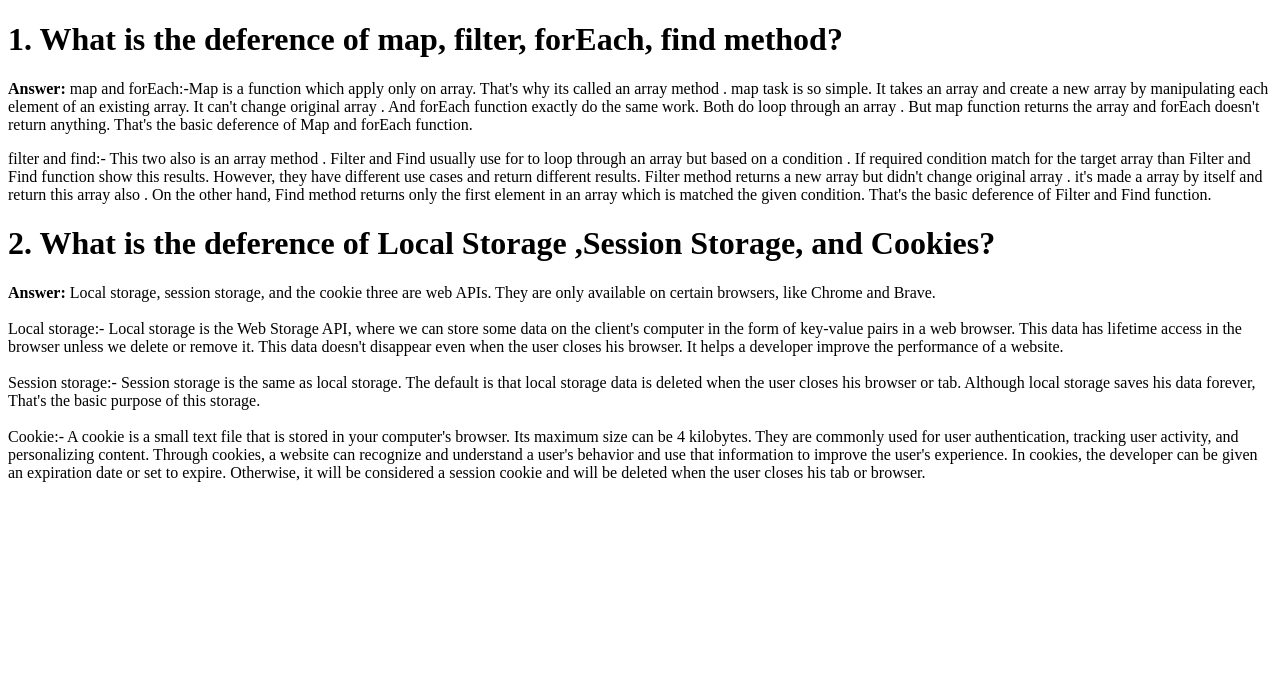
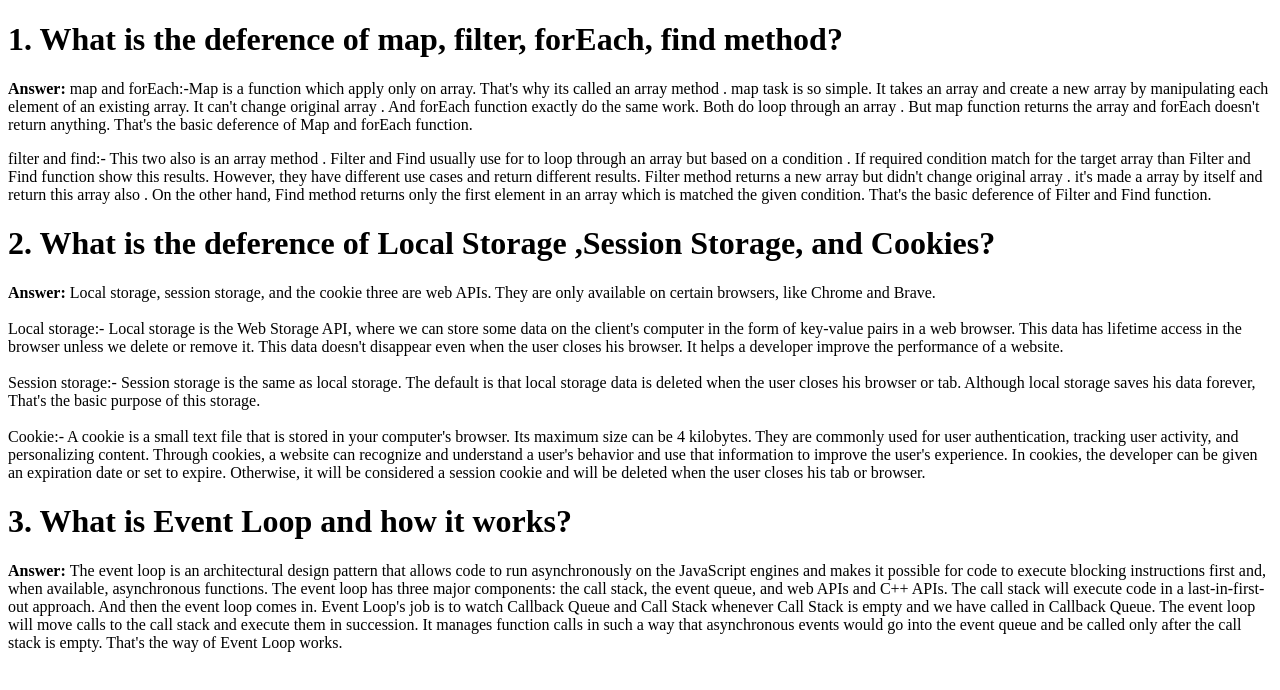
Before and after one commit to marufbroh/quiz-hero, a plain HTML site: page blog.html in a window 1280 px wide. Drawn offline with Linux system fonts and the light colour scheme.

Commit message:
event loop qna added

```diff
--- a/blog.html
+++ b/blog.html
@@ -44,6 +44,19 @@
             or browser.</p>
     </div>
 
+    <div>
+        <h1>3. What is Event Loop and how it works?</h1>
+        <p><b>Answer: </b>The event loop is an architectural design pattern that allows code to run asynchronously on
+            the JavaScript engines and makes it possible for code to execute blocking instructions first and, when
+            available, asynchronous functions.
+            The event loop has three major components: the call stack, the event queue, and web APIs and C++ APIs. The
+            call stack will execute code in a last-in-first-out approach. And then the event loop comes in. Event Loop's
+            job is to watch Callback Queue and Call Stack whenever Call Stack is empty and we have called in Callback
+            Queue. The event loop will move calls to the call stack and execute them in succession.
+            It manages function calls in such a way that asynchronous events would go into the event queue and be called
+            only after the call stack is empty. That's the way of Event Loop works.</p>
+    </div>
+
 
 </body>
 
```
